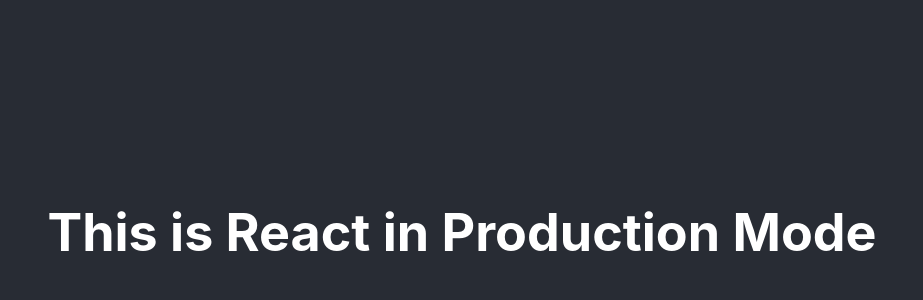
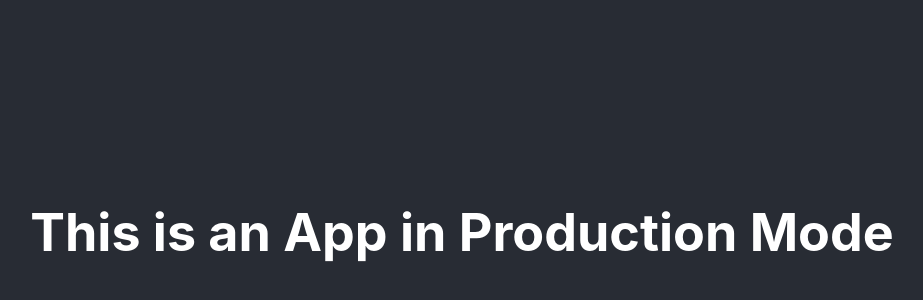
Before and after one commit to bchurlinov/heroku-test, a React (Create React App) app: page / in a window 1280 px wide. Shown: the part 168-468 px from the top of the page, without its empty margins (178-1101 px from the left). Built offline with nearby package versions, Linux system fonts and the light colour scheme.

Commit message:
main changes

```diff
--- a/src/App.tsx
+++ b/src/App.tsx
@@ -5,7 +5,7 @@
   <div className="App">
     <header className="App-header">
       <h1>
-        This is React in Production Mode
+        This is an App in Production Mode
       </h1>
     </header>
   </div>
```
Also changed, not shown: 1 other file (tests, documents, lock files or other folders).
